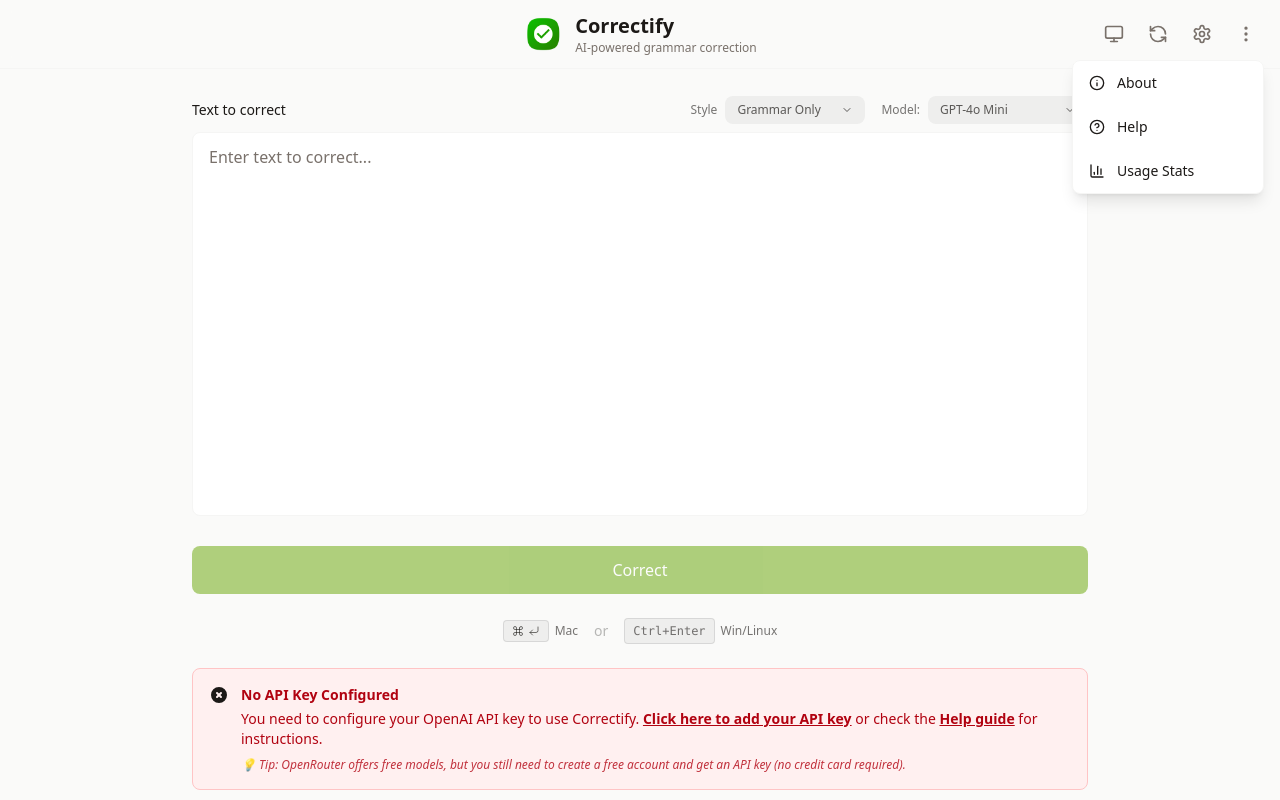
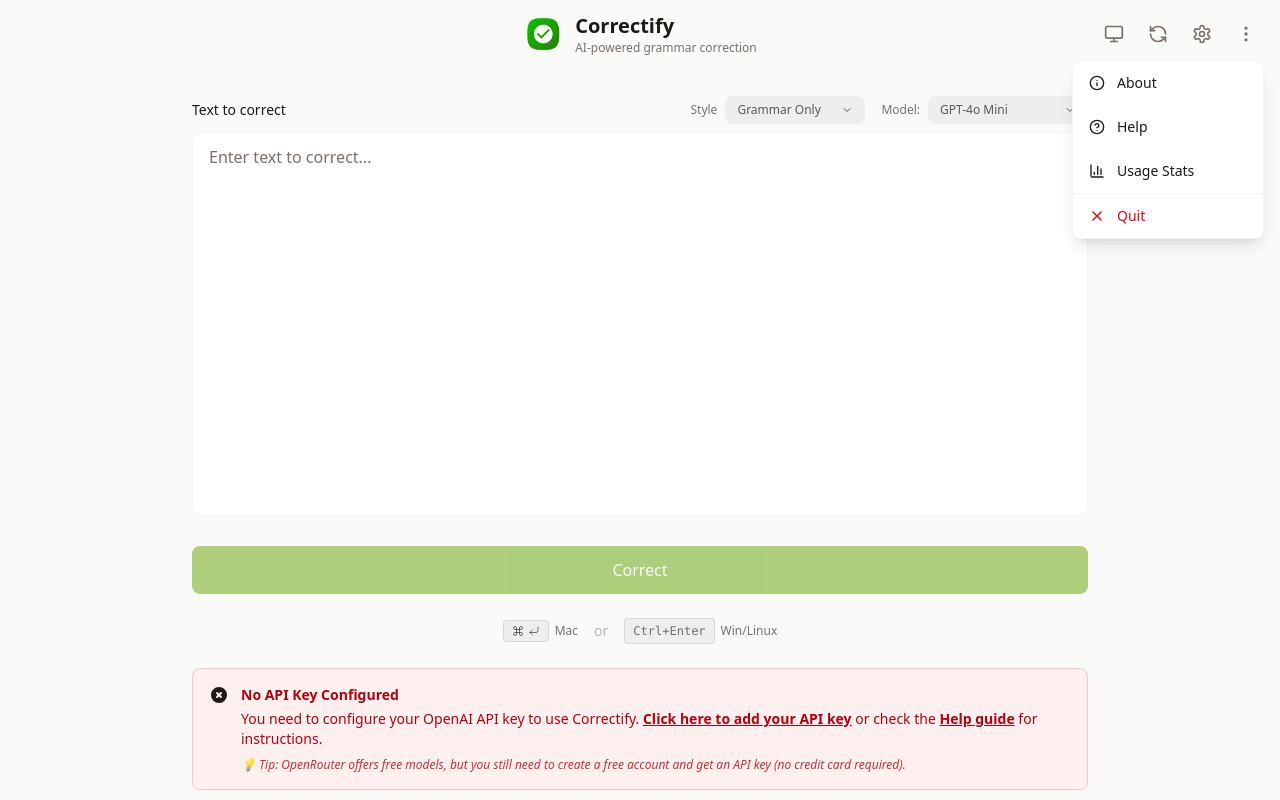
Before and after one commit to tarikkavaz/Correctify, a Next.js app: page / in a window 1280 px wide. Both pictures are taken after a click on the button 1246 px from the left and 34 px from the top of the page. Built offline with nearby package versions, Linux system fonts and the light colour scheme.

Commit message:
feat: add quit button to menu with translations
- Add Quit button to dropdown menu with red styling
- Add translations for Quit in EN, DE, FR, TR
- Implement quit functionality using process.exit
- Add process:allow-exit permission to ACL

```diff
--- a/app/page.tsx
+++ b/app/page.tsx
@@ -332,6 +332,17 @@
     }
   };
 
+  const handleQuit = async () => {
+    if (isTauri()) {
+      try {
+        const { exit } = await import('@tauri-apps/plugin-process');
+        await exit(0);
+      } catch (err) {
+        console.error('Failed to quit app:', err);
+      }
+    }
+  };
+
   const handleSaveApiKey = async (
     newApiKeys: Record<Provider, string>,
     newAutostartEnabled: boolean,
@@ -612,6 +623,7 @@
         onUsageClick={() => setIsUsageModalOpen(true)}
         onAboutClick={handleOpenAbout}
         onReloadClick={handleReload}
+        onQuitClick={handleQuit}
         theme={theme}
         onThemeToggle={toggleTheme}
       />
--- a/components/DraggableHeader.tsx
+++ b/components/DraggableHeader.tsx
@@ -1,7 +1,7 @@
 'use client';
 
 import { useState, useRef, useEffect } from 'react';
-import { Settings, Sun, Moon, Monitor, HelpCircle, Info, RefreshCcw, BarChart3, MoreVertical } from 'lucide-react';
+import { Settings, Sun, Moon, Monitor, HelpCircle, Info, RefreshCcw, BarChart3, MoreVertical, X } from 'lucide-react';
 import { Theme } from '@/lib/useTheme';
 import { useLocale } from '@/lib/useLocale';
 
@@ -11,6 +11,7 @@
   onUsageClick: () => void;
   onAboutClick: () => void;
   onReloadClick: () => void;
+  onQuitClick: () => void;
   theme: Theme;
   onThemeToggle: () => void;
 }
@@ -21,6 +22,7 @@
   onUsageClick,
   onAboutClick,
   onReloadClick,
+  onQuitClick,
   theme,
   onThemeToggle,
 }: DraggableHeaderProps) {
@@ -144,10 +146,20 @@
 
               <button
                 onClick={() => { onUsageClick(); setIsMenuOpen(false); }}
-                className="w-full flex items-center gap-3 px-4 py-3 text-sm text-foreground hover:bg-foreground/5 transition-colors last:rounded-b-lg"
+                className="w-full flex items-center gap-3 px-4 py-3 text-sm text-foreground hover:bg-foreground/5 transition-colors"
               >
                 <BarChart3 className="w-4 h-4" />
                 <span>Usage Stats</span>
+              </button>
+
+              <div className="border-t border-border" />
+
+              <button
+                onClick={() => { onQuitClick(); setIsMenuOpen(false); }}
+                className="w-full flex items-center gap-3 px-4 py-3 text-sm text-red-600 dark:text-red-400 hover:bg-red-50 dark:hover:bg-red-950/20 transition-colors last:rounded-b-lg"
+              >
+                <X className="w-4 h-4" />
+                <span>{messages.header.quit}</span>
               </button>
             </div>
           )}
--- a/lib/locales/de.json
+++ b/lib/locales/de.json
@@ -3,6 +3,7 @@
     "settings": "Einstellungen",
     "help": "Hilfe",
     "about": "Über",
+    "quit": "Beenden",
     "theme": "Theme umschalten",
     "reload": "Neu laden",
     "subtitle": "KI-gestützte Grammatikkorrektur"
--- a/lib/locales/en.json
+++ b/lib/locales/en.json
@@ -3,6 +3,7 @@
     "settings": "Settings",
     "help": "Help",
     "about": "About",
+    "quit": "Quit",
     "theme": "Toggle theme",
     "reload": "Reload",
     "subtitle": "AI-powered grammar correction"
--- a/lib/locales/fr.json
+++ b/lib/locales/fr.json
@@ -3,6 +3,7 @@
     "settings": "Paramètres",
     "help": "Aide",
     "about": "À propos",
+    "quit": "Quitter",
     "theme": "Changer de thème",
     "reload": "Recharger",
     "subtitle": "Correction grammaticale alimentée par l'IA"
--- a/lib/locales/tr.json
+++ b/lib/locales/tr.json
@@ -3,6 +3,7 @@
     "settings": "Ayarlar",
     "help": "Yardım",
     "about": "Hakkında",
+    "quit": "Çıkış",
     "theme": "Temayı değiştir",
     "reload": "Yenile",
     "subtitle": "AI destekli dilbilgisi düzeltmesi"
--- a/src-tauri/tauri.conf.json
+++ b/src-tauri/tauri.conf.json
@@ -57,7 +57,9 @@
             "updater:allow-download",
             "updater:allow-install",
             "updater:allow-download-and-install",
+            "process:default",
             "process:allow-restart",
+            "process:allow-exit",
             "dialog:default",
             "dialog:allow-ask",
             "dialog:allow-message"
```
